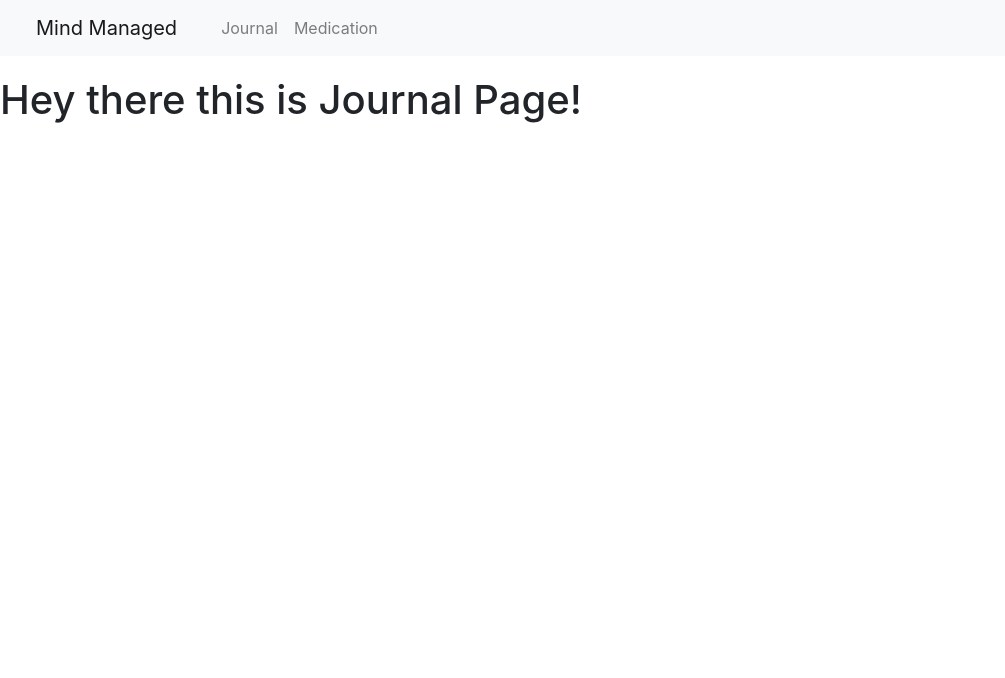
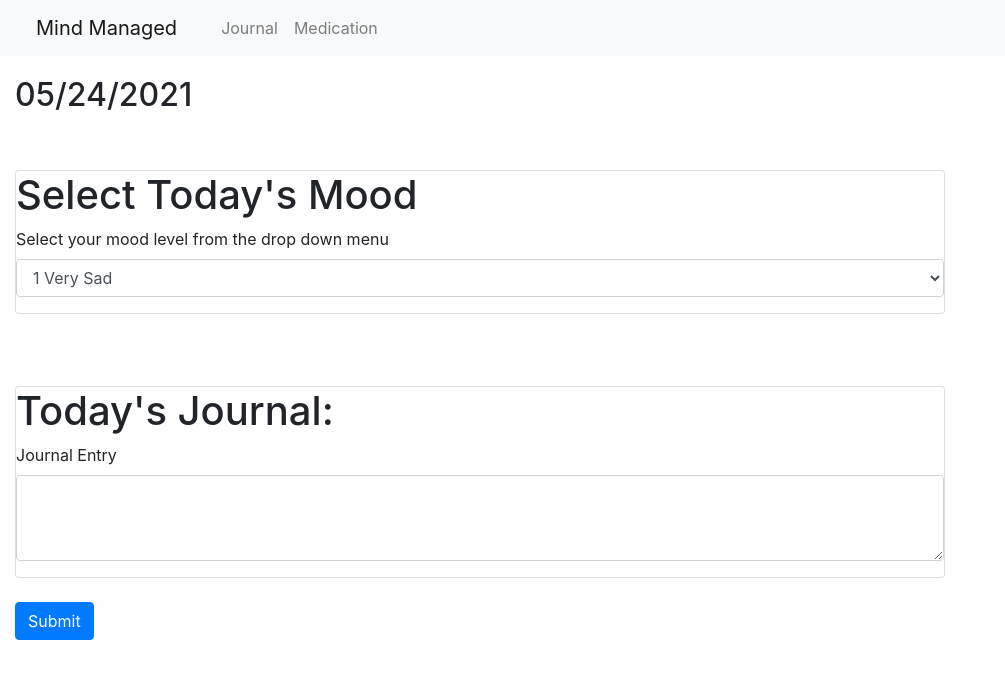
Before and after one commit to damiandeleon/mindManaged, a React (Create React App) app: page /Journal in a window 1280 px wide. Shown: the top 678 px of the page, without its empty margins (0-1005 px from the left). Built offline with nearby package versions, Linux system fonts and the light colour scheme.

Commit message:
udpated Journal Page with Pull Mood Selector and Journal Entry form

```diff
--- a/src/pages/Journal.js
+++ b/src/pages/Journal.js
@@ -1,10 +1,82 @@
 import React from "react";
+import { Form, Container, Row, Col, Card, Button } from "react-bootstrap";
+
 
 const Journal = () => {
+    let today = new Date();
+    var dd = String(today.getDate()).padStart(2, '0');
+    var mm = String(today.getMonth() + 1).padStart(2, '0'); //January is 0!
+    var yyyy = today.getFullYear();
+
+    today = mm + '/' + dd + '/' + yyyy;
     return (
-        <h1>Hey there this is Journal Page!</h1>
+        <Container fluid>
+            <Row>
+
+                <Col md={9}>
+                <div class="journalpageheader">
+
+                                <h2 value= {today}>{today}</h2>
+                                {/* <p>Entry Date</p>
+                                <input type="date" name="bdate" required />
+                                <i class="fas fa-calendar-alt"></i> */}
+                            </div>
+                            <br/>
+                            <br/>
+                    <Form>
+                        <form action="/">
+
+
+                            <Card>
+                                <h1>Select Today's Mood</h1>
+                                <Form.Group controlId="exampleForm.ControlSelect1">
+                                    <Form.Label>Select your mood level from the drop down menu</Form.Label>
+                                    <Form.Control as="select">
+                                        <option>1 Very Sad</option>
+                                        <option>2 Somewhat Sad</option>
+                                        <option>3 Neutral</option>
+                                        <option>4 Somewhat Happy</option>
+                                        <option>5 Very Happy</option>
+                                    </Form.Control>
+                                </Form.Group>
+
+                            </Card>
+
+                        </form>
+
+                    </Form>
+                    <br/>
+                    <br/>
+                    <br/>
+                    <Card>
+
+                    <Form>
+                        <div class="item">
+                            <h1>Today's Journal:</h1>
+
+                        </div>
+                        <Form.Group controlId="exampleForm.ControlTextarea1">
+                            <Form.Label>Journal Entry</Form.Label>
+                            <Form.Control as="textarea" rows={3} />
+                        </Form.Group>
+
+                    </Form>
+                    </Card>
+                    <br/>
+                    <Button as="input" type="submit" value="Submit" />{' '}
+
+                </Col>
+
+
+
+
+
+            </Row>
+        </Container>
+
+
     )
-}
+};
 
 
 export default Journal;
```
